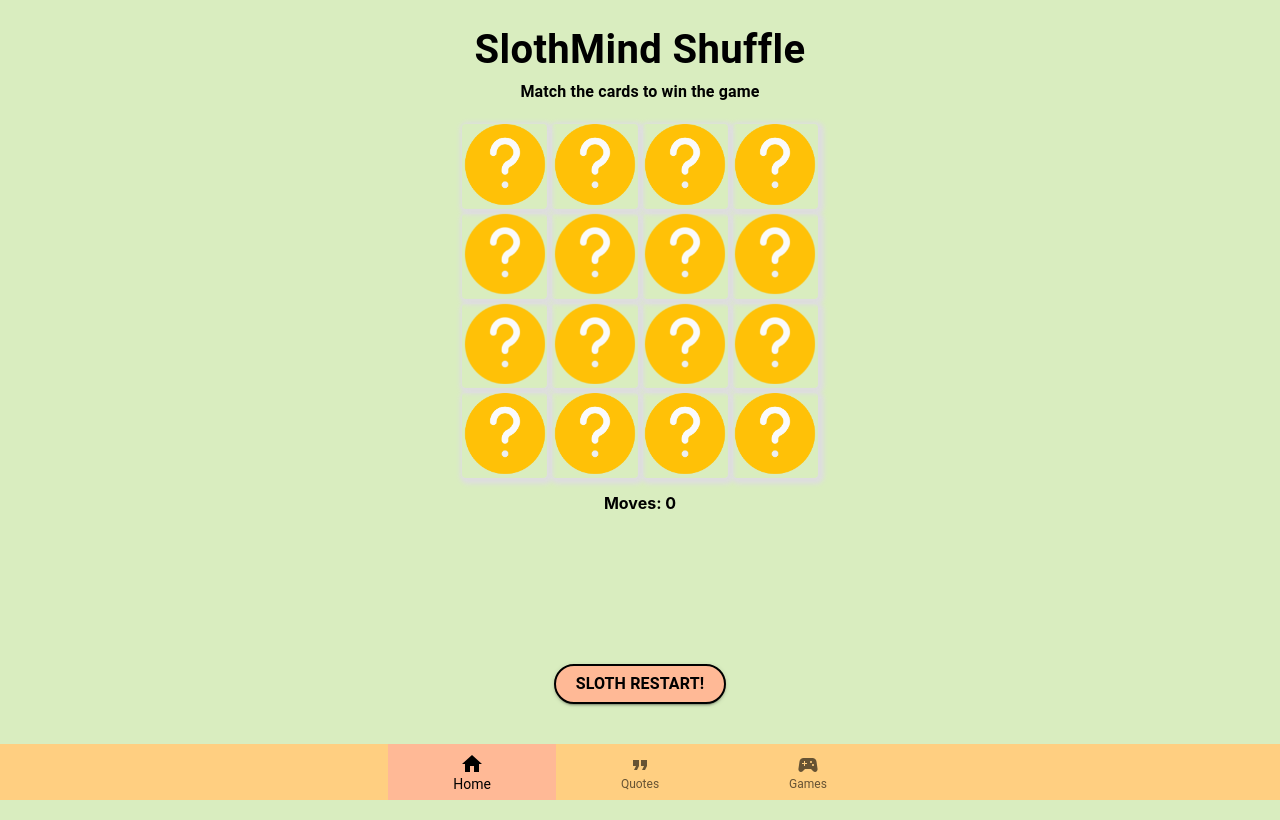
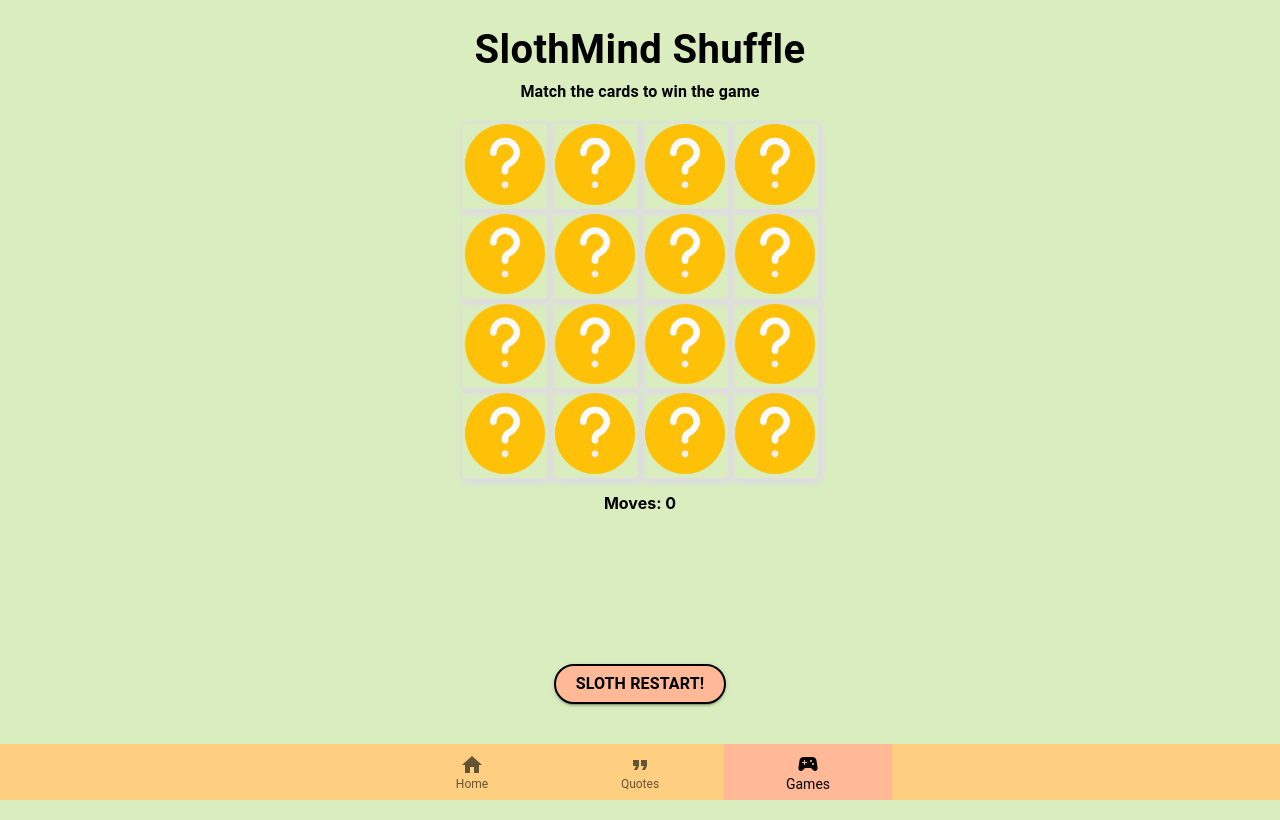
Before and after one commit to sydteo/lazysloth, a React (Create React App) app: page /games in a window 1280 px wide. Built offline with nearby package versions, Linux system fonts and the light colour scheme; no server answers.

Commit message:
Fix path

```diff
--- a/src/screens/bottomnav/BottomNav.jsx
+++ b/src/screens/bottomnav/BottomNav.jsx
@@ -1,34 +1,37 @@
 import { FormatQuote, Home, SportsEsports } from "@mui/icons-material";
 import { BottomNavigation, BottomNavigationAction, Box } from "@mui/material";
 import { useState } from "react";
-import { Link } from "react-router-dom";
+import { Link, useLocation } from "react-router-dom";
 import colours from "../../UI/colours";
 
 const navigationData = [
   {
     label: "Home",
-    value: "home",
+    value: "/home",
     to: "/home",
     icon: <Home />,
   },
   {
     label: "Quotes",
-    value: "quotes",
+    value: "/quotes",
     to: "/quotes",
     icon: <FormatQuote />,
   },
   {
     label: "Games",
-    value: "games",
+    value: "/games",
     to: "/games",
     icon: <SportsEsports />,
   },
 ];
 
 const BottomNav = () => {
-  const [value, setValue] = useState("home");
+  const location = useLocation();
+  const currentpath = location.pathname;
+  const [path, setPath] = useState(currentpath);
+
   const handleChange = (event, newValue) => {
-    setValue(newValue);
+    setPath(newValue);
   };
 
   return (
@@ -43,7 +46,7 @@ const BottomNav = () => {
     >
       <BottomNavigation
         showLabels
-        value={value}
+        value={path}
         onChange={handleChange}
         sx={{
           bgcolor: colours.orange,
```
